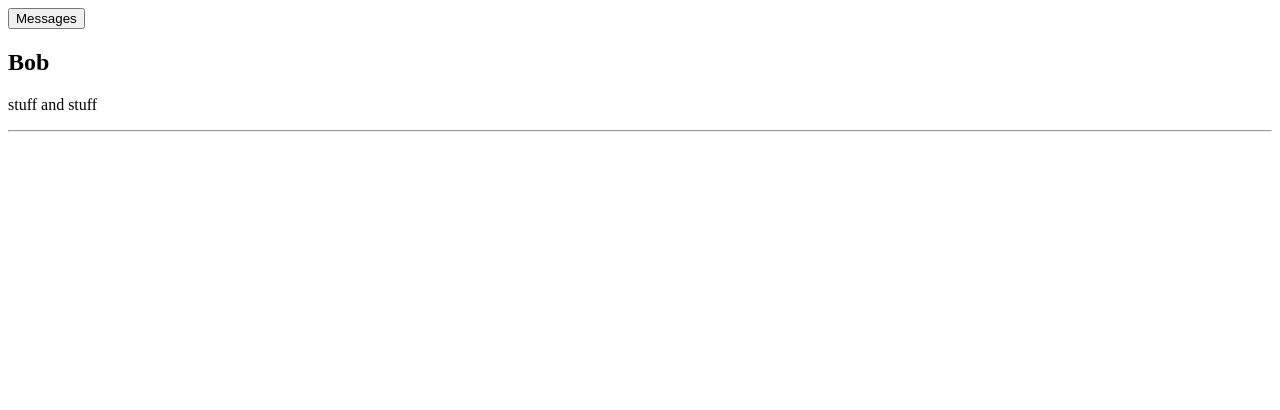
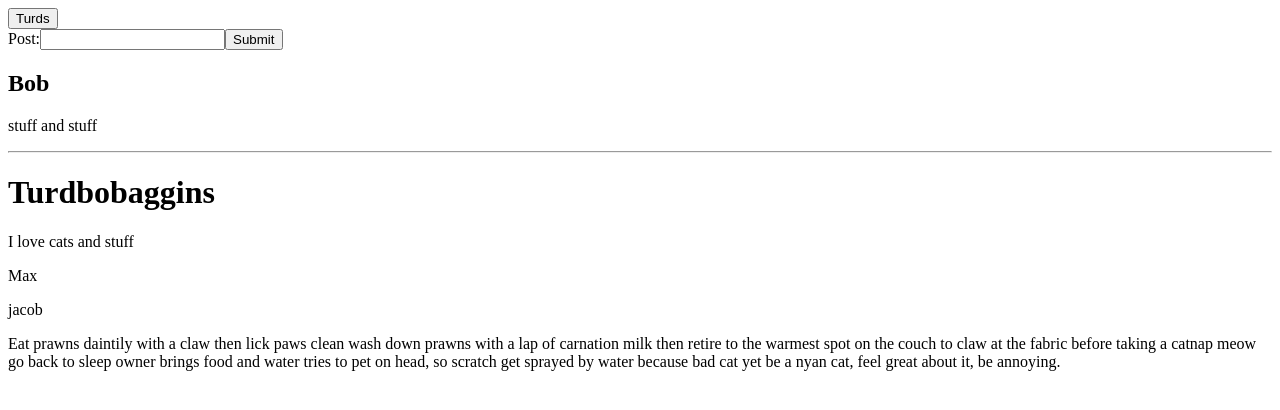
Before and after one commit to PoterekM/social-media, a React app: page / in a window 1280 px wide. Shown: the top 410 px of the page. Built offline with nearby package versions, Linux system fonts and the light colour scheme.

Commit message:
generate about, and post components

```diff
--- /dev/null
+++ b/src/components/About.jsx
@@ -0,0 +1,9 @@
+import React from "react";
+
+function NavBar(props){
+  return (
+    <p>Eat prawns daintily with a claw then lick paws clean wash down prawns with a lap of carnation milk then retire to the warmest spot on the couch to claw at the fabric before taking a catnap meow go back to sleep owner brings food and water tries to pet on head, so scratch get sprayed by water because bad cat yet be a nyan cat, feel great about it, be annoying.</p>
+  );
+}
+
+export default NavBar;
--- a/src/components/App.jsx
+++ b/src/components/App.jsx
@@ -1,12 +1,18 @@
 import React from "react";
 import NavBar from "./NavBar";
 import FeedList from "./FeedList";
+import ProfileList from "./ProfileList";
+import About from "./About";
 
 function App(props){
   return (
     <div>
       <NavBar/>
       <FeedList />
+      <ProfileList />
+      <About />
+
+
     </div>
   );
 }
--- a/src/components/FeedList.jsx
+++ b/src/components/FeedList.jsx
@@ -1,12 +1,16 @@
 import React from "react";
 import Feed from "./Feed";
+import Post from "./Post";
 
 function FeedList(props){
 
   return (
+    <div>
+    <Post/>
     <Feed
       username="Bob"
       post="stuff and stuff"/>
+    </div>
   );
 }
 
--- a/src/components/NavBar.jsx
+++ b/src/components/NavBar.jsx
@@ -4,7 +4,7 @@ function NavBar(props){
   return (
 
 
-    <button>Messages</button>
+    <button>Turds</button>
   );
 }
 
--- /dev/null
+++ b/src/components/Post.jsx
@@ -0,0 +1,16 @@
+import React from "react";
+
+function Post (props){
+  return (
+    <div>
+    <form>
+      <label>Post:
+        <input type="text" name="post" />
+      </label>
+      <input type="submit" value="Submit" />
+    </form>
+    </div>
+  );
+}
+
+export default Post;
--- /dev/null
+++ b/src/components/Profile.jsx
@@ -0,0 +1,23 @@
+import React from "react";
+import PropTypes from "prop-types";
+
+function Profile(props){
+  return (
+    <div>
+      <h1>{props.username}</h1>
+      <p>{props.post}</p>
+      <p>{props.stalking}</p>
+      <p>{props.stalkers}</p>
+    </div>
+  );
+}
+
+Profile.propTypes = {
+  username: PropTypes.string.isRequired,
+  post: PropTypes.string.isRequired,
+  stalking: PropTypes.string,
+  stalkers: PropTypes.string
+};
+
+
+export default Profile;
--- /dev/null
+++ b/src/components/ProfileList.jsx
@@ -0,0 +1,15 @@
+import React from "react";
+import Profile from "./Profile";
+
+function ProfileList(props){
+
+  return (
+    <Profile
+      username= "Turdbobaggins"
+      post= "I love cats and stuff"
+      stalking= "Max"
+      stalkers= "jacob"/>
+  );
+}
+
+export default ProfileList;
```
